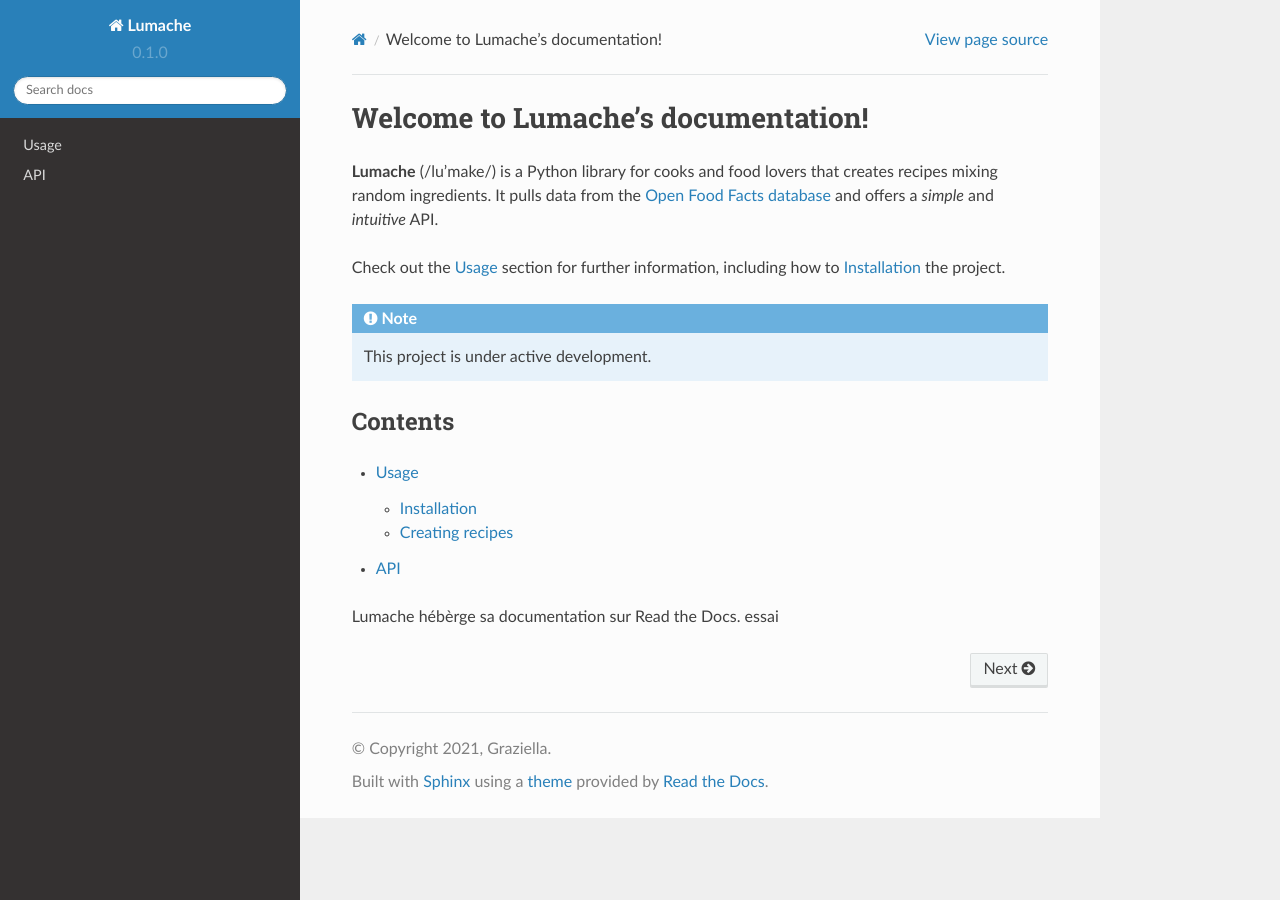
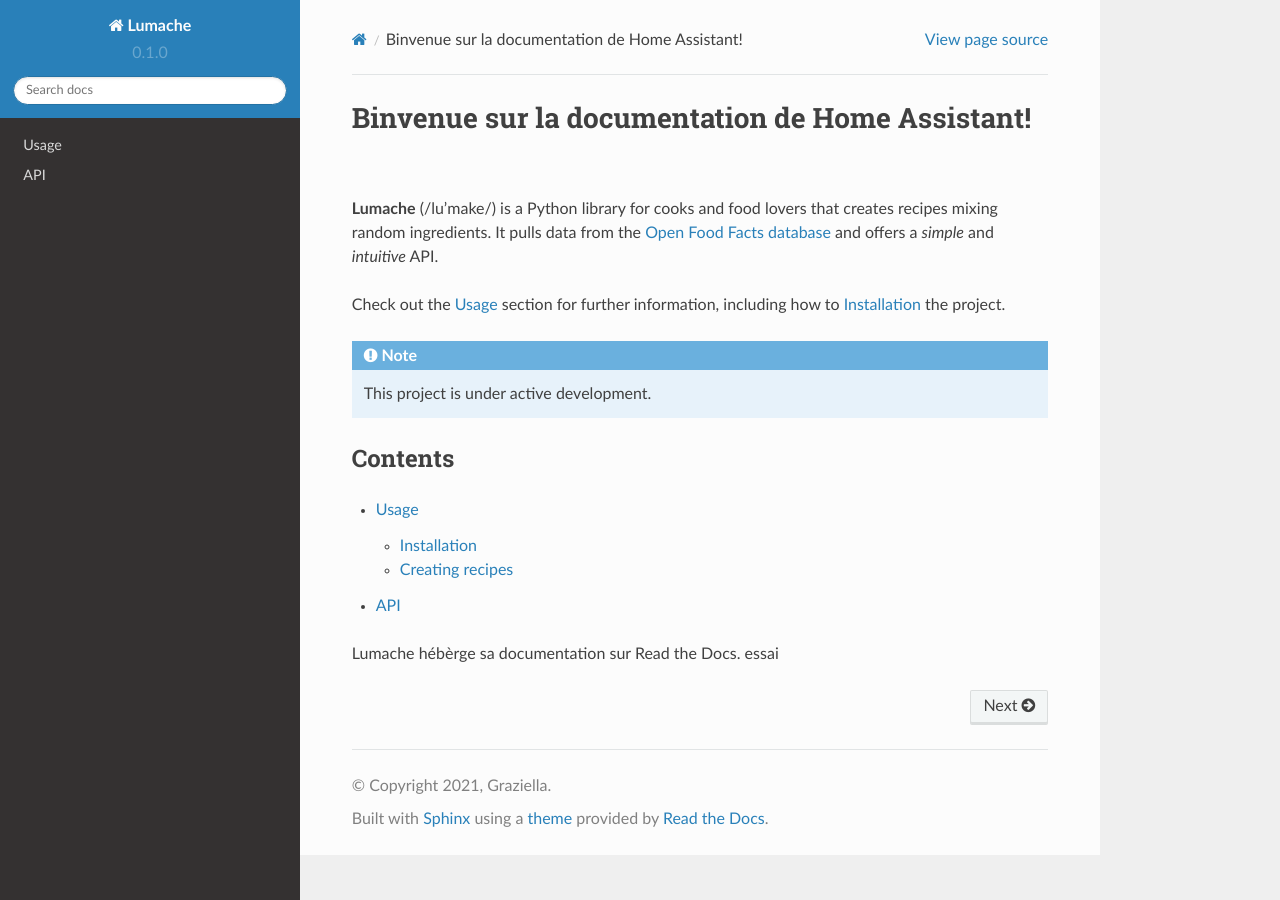
Before and after one commit to gcadorel2733/rdt-tutorial, a Sphinx documentation site: the page built from docs/source/index.rst, in a window 1280 px wide. Built offline with Sphinx 7.4.7 and the Read the Docs theme 2.0.0, drawn with Linux system fonts in a browser that asks for light colours.

Commit message:
Update index.rst

```diff
--- a/docs/source/index.rst
+++ b/docs/source/index.rst
@@ -1,4 +1,4 @@
-Welcome to Lumache's documentation!
+Binvenue sur la documentation de Home Assistant!
 ===================================
 
 **Lumache** (/lu'make/) is a Python library for cooks and food lovers
```
